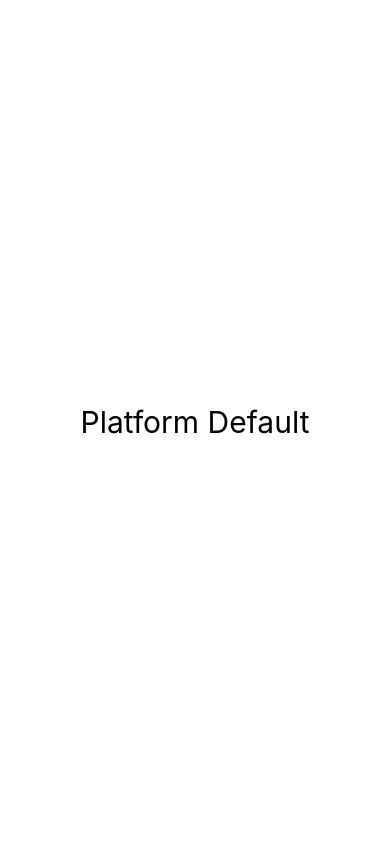
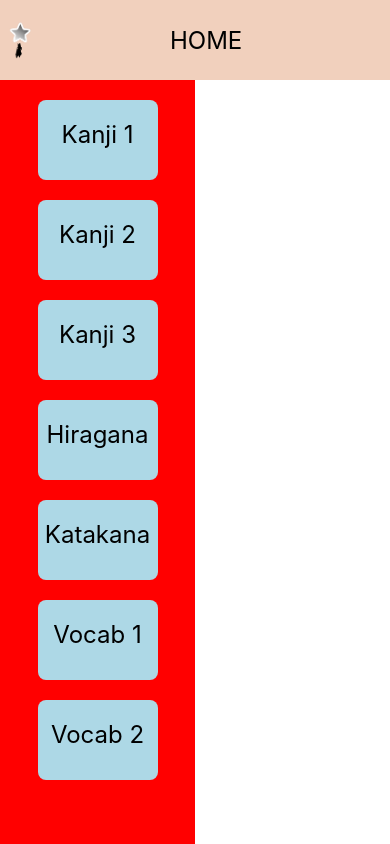
Before and after one commit to pmanso28/React-Native-Practice, a React Native app in the folder janki/: screen / in a window 390 px wide. Built offline with nearby package versions, Linux system fonts and the light colour scheme.

Commit message:
Header done
started implementing a split screen in the middle.

```diff
--- a/janki/App.js
+++ b/janki/App.js
@@ -1,14 +1,45 @@
 import { StatusBar } from 'expo-status-bar';
-import { StyleSheet, Text, View, ScrollView } from 'react-native';
+import { StyleSheet, Text, View, ScrollView, Image, FlatList} from 'react-native';
 import { useState } from 'react';
 
 
 export default function App() {
 
+  const [decks, setDecks] = useState([
+    {deck: 'Kanji 1', key: 1 },
+    {deck: 'Kanji 2', key: 2 },
+    {deck: 'Kanji 3', key: 3 },
+    {deck: 'Hiragana', key: 4 },
+    {deck: 'Katakana', key: 5 },
+    {deck: 'Vocab 1', key: 6 },
+    {deck: 'Vocab 2', key: 7 },
+    ])
+
   return (
 
     <View style={styles.container}>
-      <Text style={{ fontSize: 30 }}>Platform Default</Text>
+      <View style={styles.header}>
+        <Image
+        style={styles.tinyLogo}
+        source={require('./assets/smallcolorless.png')}
+        />
+        <Text style={styles.titleHome}>HOME</Text>
+      </View>
+      <View style={styles.ladoalado}>
+          <FlatList style={styles.lista}
+          numColumns={1}
+          keyExtractor={(item) => item.key}
+          data={decks}
+          renderItem={({item}) => (
+              <Text style={styles.quadrado}>{item.deck}</Text>
+          )}
+          />
+        <View style={styles.pesquisa}>
+        </View>
+      </View>
+
+      <View style={styles.botoes}>
+      </View>
     </View>
   );
 }
@@ -16,8 +47,64 @@ export default function App() {
 const styles = StyleSheet.create({
   container: {
     flex: 1,
-    backgroundColor: '#fff',
+    flexDirection: 'column',
+    flexWrap: 'wrap',
+    maxWidth: '100%'
+  },
+
+  header:{
+    //Disposição na tela
+    flexDirection: 'row',
     alignItems: 'center',
-    justifyContent: 'center',
+    //Header propriamente dito
+    width: '100%',
+    height: 80,
+    backgroundColor: 'rgba(241, 208, 189, 1)',
   },
+
+  tinyLogo:{
+    width: 40,
+    height: 40,
+    resizeMode: 'contain', //define como é feita a alteração do tamanho
+  },
+
+  titleHome:{
+    fontSize: 24,
+    left: 130,
+  },
+
+  ladoalado: {
+    flex: 1,
+    flexDirection:'row',
+    maxWidth: '50%',
+
+  },
+
+  lista: {
+    //Disposição na tela
+    backgroundColor: 'red',
+  },
+
+  quadrado:{
+    //Texto
+    textAlign: 'center',
+    fontSize: 24,
+
+    //Configuração das caixas
+    backgroundColor: 'lightblue',
+    width: 120,
+    height: 80,
+    paddingTop: 20,
+    marginTop:  20,
+    borderRadius: 8,
+    alignSelf: 'center'
+    },
+
+    pesquisa: {
+      backgroundColor: 'blue',
+    },
+
+    botoes: {
+      backgroundColor: 'purple',
+    },
 });
```
Also changed, not shown: janki/assets/smallcolorless.png (added).
